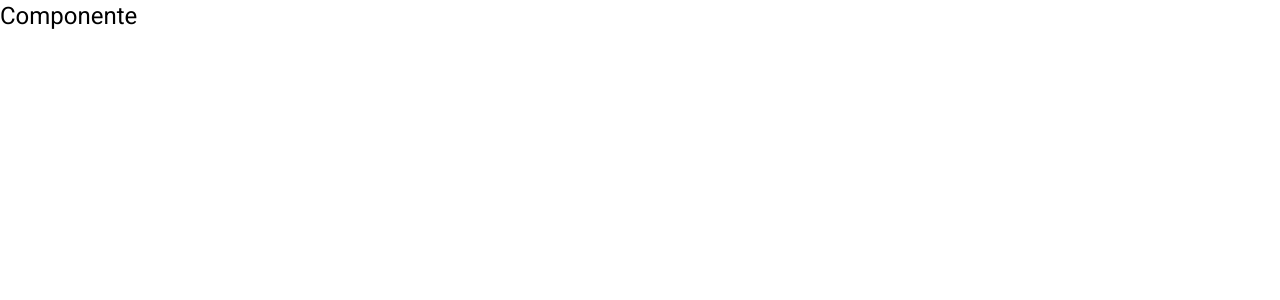
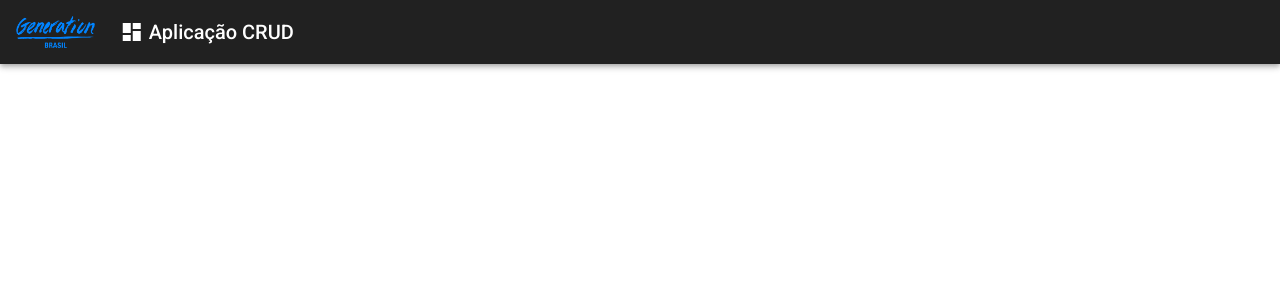
Before and after one commit to Yuri-stack/ProductStore, an Angular app in the folder frontEnd/: page / in a window 1280 px wide. Shown: the top 300 px of the page. Built offline with nearby package versions, Linux system fonts and the light colour scheme.

Commit message:
Feat. Add Component Header

```diff
--- a/frontEnd/src/app/app.component.html
+++ b/frontEnd/src/app/app.component.html
@@ -1 +1 @@
-<h1>Componente</h1>
+<app-header></app-header>
--- /dev/null
+++ b/frontEnd/src/app/components/template/header/header.component.css
@@ -0,0 +1,22 @@
+.header{
+    display: flex;
+    align-items: center;
+}
+
+.header a{
+    display: flex;
+    align-items: center;
+    text-decoration: none;
+}
+
+.header .logo{
+    max-height: 32px;
+}
+
+.header .title-group{
+    padding-left: 25px;
+}
+
+.header .title-group i{
+    padding-right: 5px;
+}
--- /dev/null
+++ b/frontEnd/src/app/components/template/header/header.component.html
@@ -0,0 +1,15 @@
+<mat-toolbar class="header mat-elevation-z4">
+    <span>
+        <a>
+            <img class="logo" src="assets/img/logo.png" alt="logo">
+        </a>
+    </span>
+    <span class="title-group">
+        <a>
+            <i class="material-icons">
+                dashboard
+            </i>
+            Aplicação CRUD
+        </a>
+    </span>
+</mat-toolbar>
--- /dev/null
+++ b/frontEnd/src/app/components/template/header/header.component.ts
@@ -0,0 +1,15 @@
+import { Component, OnInit } from '@angular/core';
+
+@Component({
+  selector: 'app-header',
+  templateUrl: './header.component.html',
+  styleUrls: ['./header.component.css']
+})
+export class HeaderComponent implements OnInit {
+
+  constructor() { }
+
+  ngOnInit(): void {
+  }
+
+}
```
Also changed, not shown: frontEnd/src/app/app.module.ts (+8 -2 lines), frontEnd/src/assets/img/logo.png (added).
